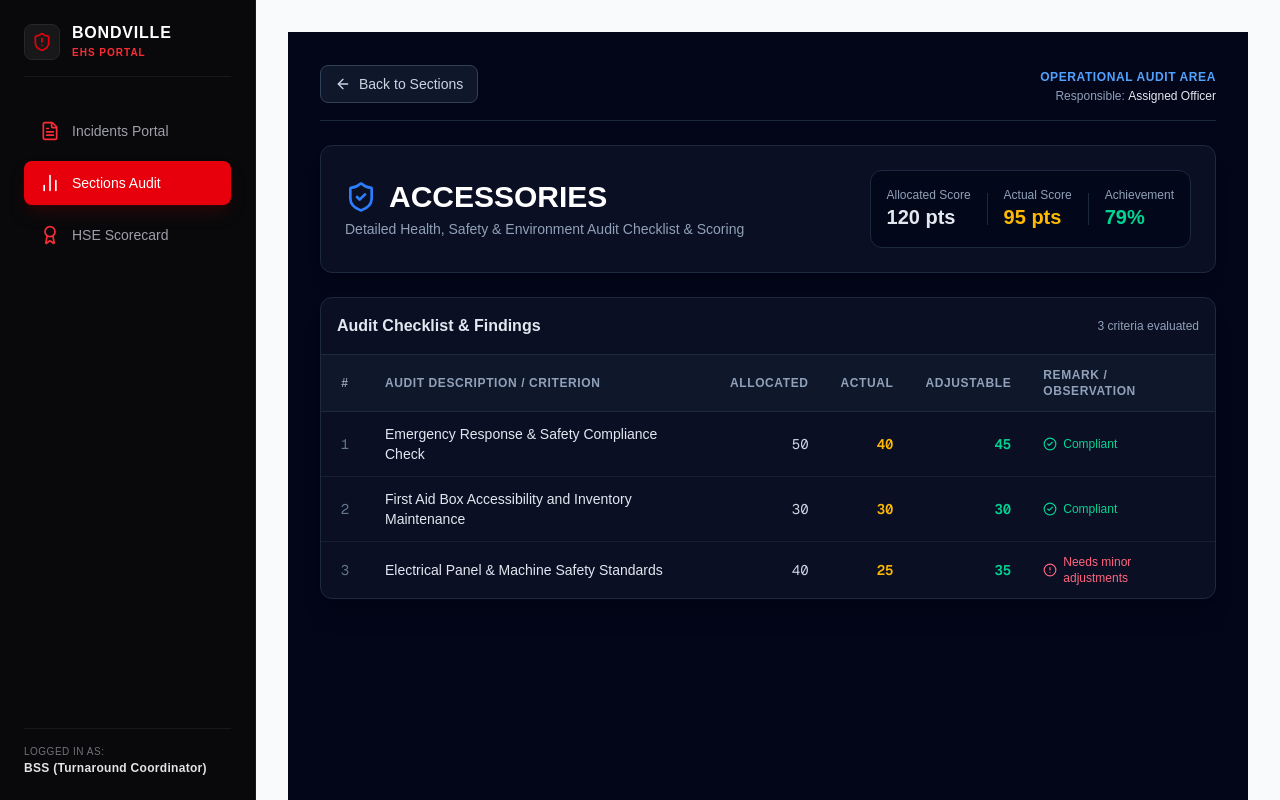
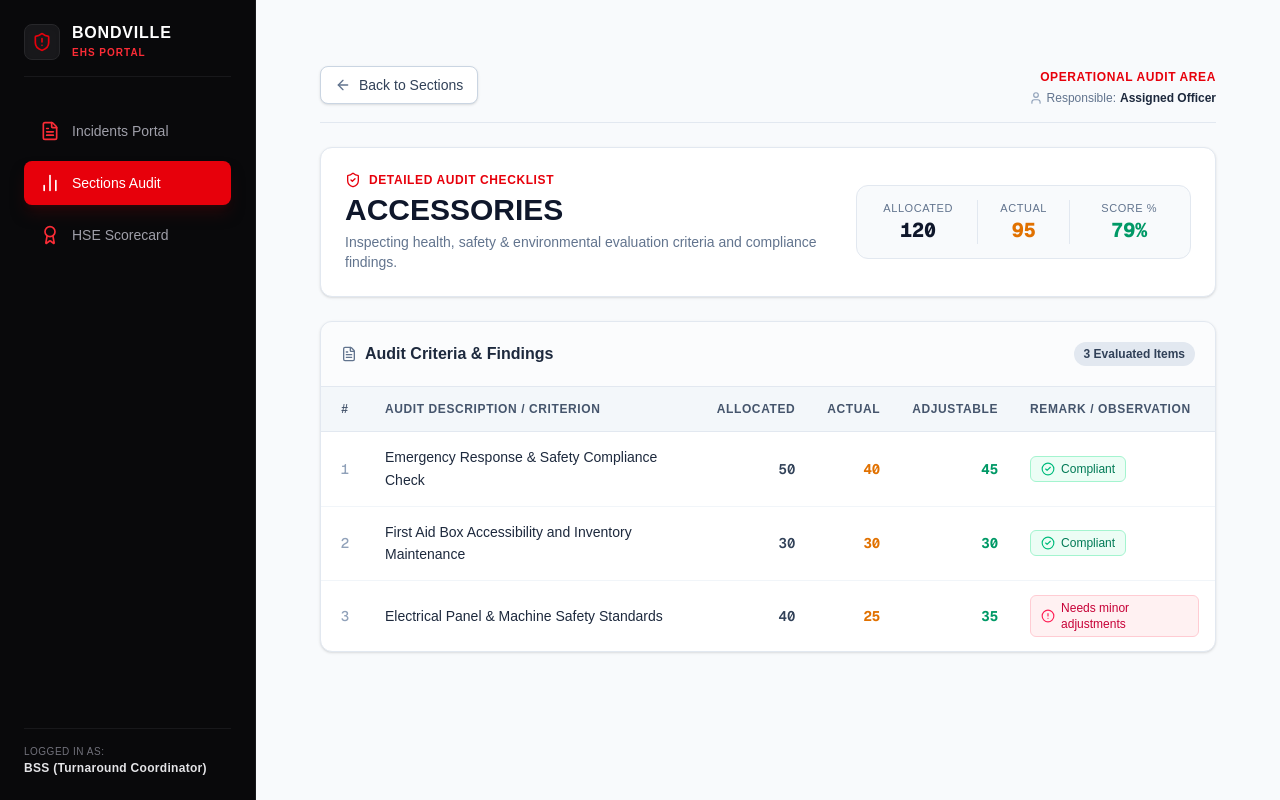
Before and after one commit to SathsaraniBS/EHS-Incident-App, a Next.js app in the folder admin-dashboard/: page /sections/accessories in a window 1280 px wide. Built offline with nearby package versions, Linux system fonts and the light colour scheme.

Commit message:
Enhance Section Detail Page: Update layout, improve styling, and add user and file icons

```diff
--- a/admin-dashboard/src/app/sections/[slug]/page.tsx
+++ b/admin-dashboard/src/app/sections/[slug]/page.tsx
@@ -8,7 +8,9 @@ import {
   Award,
   TrendingUp,
   CheckCircle2,
-  AlertCircle
+  AlertCircle,
+  User,
+  FileText
 } from 'lucide-react';
 
 interface ChecklistItem {
@@ -85,86 +87,99 @@ export default function SectionDetailPage() {
   const scorePct = Math.round((totalActual / totalAllocated) * 100) || 0;
 
   return (
-    <div className="w-full min-h-screen bg-slate-950 text-slate-100 p-4 lg:p-8 space-y-6">
-      {/* Back Button & Header */}
-      <div className="flex items-center justify-between border-b border-slate-800 pb-4">
+    <div className="w-full min-h-screen bg-slate-50 text-slate-900 p-4 lg:p-8 space-y-6">
+      {/* Back Button & Header Navigation */}
+      <div className="flex items-center justify-between border-b border-slate-200 pb-4">
         <button
           onClick={() => router.back()}
-          className="flex items-center gap-2 px-3.5 py-2 bg-slate-900 hover:bg-slate-800 border border-slate-700 rounded-lg text-sm text-slate-300 transition"
+          className="flex items-center gap-2 px-3.5 py-2 bg-white hover:bg-slate-100 border border-slate-300 rounded-lg text-xs sm:text-sm font-medium text-slate-700 shadow-sm transition"
         >
-          <ArrowLeft className="w-4 h-4" />
+          <ArrowLeft className="w-4 h-4 text-slate-500" />
           <span>Back to Sections</span>
         </button>
 
         <div className="text-right">
-          <span className="text-xs uppercase tracking-wider text-blue-400 font-semibold">{section.category}</span>
-          <p className="text-xs text-slate-400">Responsible: <span className="text-slate-200 font-medium">{section.responsible}</span></p>
+          <span className="text-xs uppercase tracking-wider text-red-600 font-semibold">{section.category}</span>
+          <p className="text-xs text-slate-500 flex items-center justify-end gap-1 mt-0.5">
+            <User className="w-3.5 h-3.5 text-slate-400" />
+            Responsible: <span className="font-semibold text-slate-800">{section.responsible}</span>
+          </p>
         </div>
       </div>
 
-      {/* Section Title & Summary */}
-      <div className="flex flex-col md:flex-row md:items-center md:justify-between gap-4 bg-slate-900/60 p-6 rounded-xl border border-slate-800 shadow-lg">
+      {/* Section Title & Summary KPI Cards Bar */}
+      <div className="bg-white p-6 rounded-xl border border-slate-200 shadow-sm flex flex-col lg:flex-row lg:items-center lg:justify-between gap-6">
         <div>
-          <h1 className="text-2xl sm:text-3xl font-bold text-white flex items-center gap-3">
-            <ShieldCheck className="w-8 h-8 text-blue-500" />
+          <div className="flex items-center gap-2 text-red-600 text-xs font-semibold uppercase tracking-wider mb-1">
+            <ShieldCheck className="w-4 h-4" />
+            <span>Detailed Audit Checklist</span>
+          </div>
+          <h1 className="text-2xl sm:text-3xl font-extrabold text-slate-900">
             {section.name}
           </h1>
-          <p className="text-slate-400 text-sm mt-1">Detailed Health, Safety & Environment Audit Checklist & Scoring</p>
+          <p className="text-slate-500 text-xs sm:text-sm mt-1">
+            Inspecting health, safety & environmental evaluation criteria and compliance findings.
+          </p>
         </div>
 
-        <div className="flex items-center gap-4 bg-slate-950/80 p-4 rounded-xl border border-slate-800">
-          <div>
-            <span className="text-xs text-slate-400 block">Allocated Score</span>
-            <span className="text-xl font-bold text-slate-200">{totalAllocated} pts</span>
+        {/* Metric Summary Boxes */}
+        <div className="grid grid-cols-3 gap-3 bg-slate-50 p-3.5 rounded-xl border border-slate-200 shrink-0">
+          <div className="text-center px-3">
+            <span className="text-[11px] font-medium text-slate-500 uppercase tracking-wider block">Allocated</span>
+            <span className="text-lg sm:text-xl font-extrabold font-mono text-slate-900">{totalAllocated}</span>
           </div>
-          <div className="h-8 w-[1px] bg-slate-800" />
-          <div>
-            <span className="text-xs text-slate-400 block">Actual Score</span>
-            <span className="text-xl font-bold text-amber-400">{totalActual} pts</span>
+          <div className="text-center px-3 border-x border-slate-200">
+            <span className="text-[11px] font-medium text-slate-500 uppercase tracking-wider block">Actual</span>
+            <span className="text-lg sm:text-xl font-extrabold font-mono text-amber-600">{totalActual}</span>
           </div>
-          <div className="h-8 w-[1px] bg-slate-800" />
-          <div>
-            <span className="text-xs text-slate-400 block">Achievement</span>
-            <span className="text-xl font-bold text-emerald-400">{scorePct}%</span>
+          <div className="text-center px-3">
+            <span className="text-[11px] font-medium text-slate-500 uppercase tracking-wider block">Score %</span>
+            <span className="text-lg sm:text-xl font-extrabold font-mono text-emerald-600">{scorePct}%</span>
           </div>
         </div>
       </div>
 
-      {/* Checklist Table */}
-      <div className="bg-slate-900/60 border border-slate-800 rounded-xl overflow-hidden shadow-xl">
-        <div className="p-4 border-b border-slate-800 flex items-center justify-between">
-          <h3 className="font-semibold text-slate-200">Audit Checklist & Findings</h3>
-          <span className="text-xs text-slate-400">{section.items.length} criteria evaluated</span>
+      {/* Checklist Table Container */}
+      <div className="bg-white border border-slate-200 rounded-xl overflow-hidden shadow-sm">
+        <div className="p-4 sm:p-5 border-b border-slate-200 flex items-center justify-between bg-slate-50/50">
+          <div className="flex items-center gap-2">
+            <FileText className="w-4 h-4 text-slate-500" />
+            <h3 className="font-bold text-slate-800 text-sm sm:text-base">Audit Criteria & Findings</h3>
+          </div>
+          <span className="text-xs font-semibold px-2.5 py-1 rounded-full bg-slate-200 text-slate-700">
+            {section.items.length} Evaluated Items
+          </span>
         </div>
+
         <div className="overflow-x-auto w-full">
-          <table className="w-full text-left text-sm text-slate-300">
-            <thead className="bg-slate-900 text-xs uppercase tracking-wider text-slate-400 border-b border-slate-800">
+          <table className="w-full text-left text-xs sm:text-sm text-slate-700">
+            <thead className="bg-slate-100/80 text-[11px] sm:text-xs uppercase tracking-wider text-slate-600 border-b border-slate-200 font-semibold">
               <tr>
-                <th className="py-3 px-4 w-12 text-center">#</th>
-                <th className="py-3 px-4">Audit Description / Criterion</th>
-                <th className="py-3 px-4 text-right">Allocated</th>
-                <th className="py-3 px-4 text-right">Actual</th>
-                <th className="py-3 px-4 text-right">Adjustable</th>
-                <th className="py-3 px-4">Remark / Observation</th>
+                <th className="py-3.5 px-4 w-12 text-center">#</th>
+                <th className="py-3.5 px-4">Audit Description / Criterion</th>
+                <th className="py-3.5 px-4 text-right">Allocated</th>
+                <th className="py-3.5 px-4 text-right">Actual</th>
+                <th className="py-3.5 px-4 text-right">Adjustable</th>
+                <th className="py-3.5 px-4">Remark / Observation</th>
               </tr>
             </thead>
-            <tbody className="divide-y divide-slate-800/60">
+            <tbody className="divide-y divide-slate-100">
               {section.items.map((item, idx) => (
-                <tr key={item.id} className="hover:bg-slate-800/40 transition">
-                  <td className="py-3 px-4 text-center font-mono text-slate-500">{idx + 1}</td>
-                  <td className="py-3 px-4 text-slate-200 font-medium">{item.description}</td>
-                  <td className="py-3 px-4 text-right font-mono text-slate-300">{item.allocated}</td>
-                  <td className="py-3 px-4 text-right font-mono text-amber-400 font-semibold">{item.actual}</td>
-                  <td className="py-3 px-4 text-right font-mono text-emerald-400 font-semibold">{item.adjustable}</td>
-                  <td className="py-3 px-4 text-slate-400 text-xs">
+                <tr key={item.id} className="hover:bg-slate-50/80 transition">
+                  <td className="py-3.5 px-4 text-center font-mono text-slate-400 font-medium">{idx + 1}</td>
+                  <td className="py-3.5 px-4 text-slate-800 font-medium leading-relaxed">{item.description}</td>
+                  <td className="py-3.5 px-4 text-right font-mono font-semibold text-slate-700">{item.allocated}</td>
+                  <td className="py-3.5 px-4 text-right font-mono font-bold text-amber-600">{item.actual}</td>
+                  <td className="py-3.5 px-4 text-right font-mono font-bold text-emerald-600">{item.adjustable}</td>
+                  <td className="py-3.5 px-4 text-xs">
                     {item.remark ? (
-                      <span className="text-rose-400 flex items-center gap-1.5">
-                        <AlertCircle className="w-3.5 h-3.5 shrink-0" />
+                      <span className="inline-flex items-center gap-1.5 px-2.5 py-1 rounded-md bg-rose-50 text-rose-700 border border-rose-200 font-medium">
+                        <AlertCircle className="w-3.5 h-3.5 shrink-0 text-rose-500" />
                         {item.remark}
                       </span>
                     ) : (
-                      <span className="text-emerald-400 flex items-center gap-1.5">
-                        <CheckCircle2 className="w-3.5 h-3.5 shrink-0" />
+                      <span className="inline-flex items-center gap-1.5 px-2.5 py-1 rounded-md bg-emerald-50 text-emerald-700 border border-emerald-200 font-medium">
+                        <CheckCircle2 className="w-3.5 h-3.5 shrink-0 text-emerald-500" />
                         Compliant
                       </span>
                     )}
```
